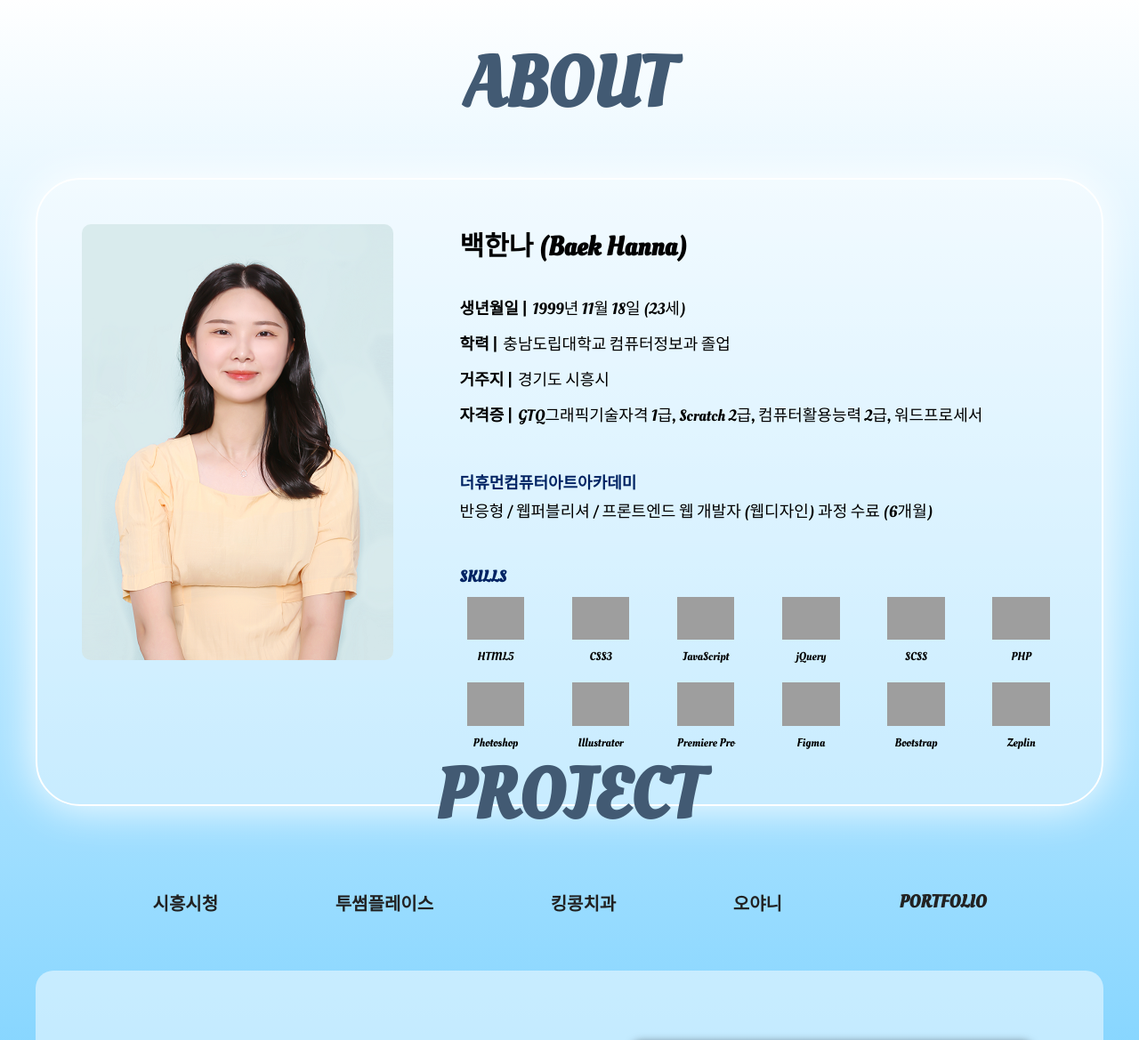
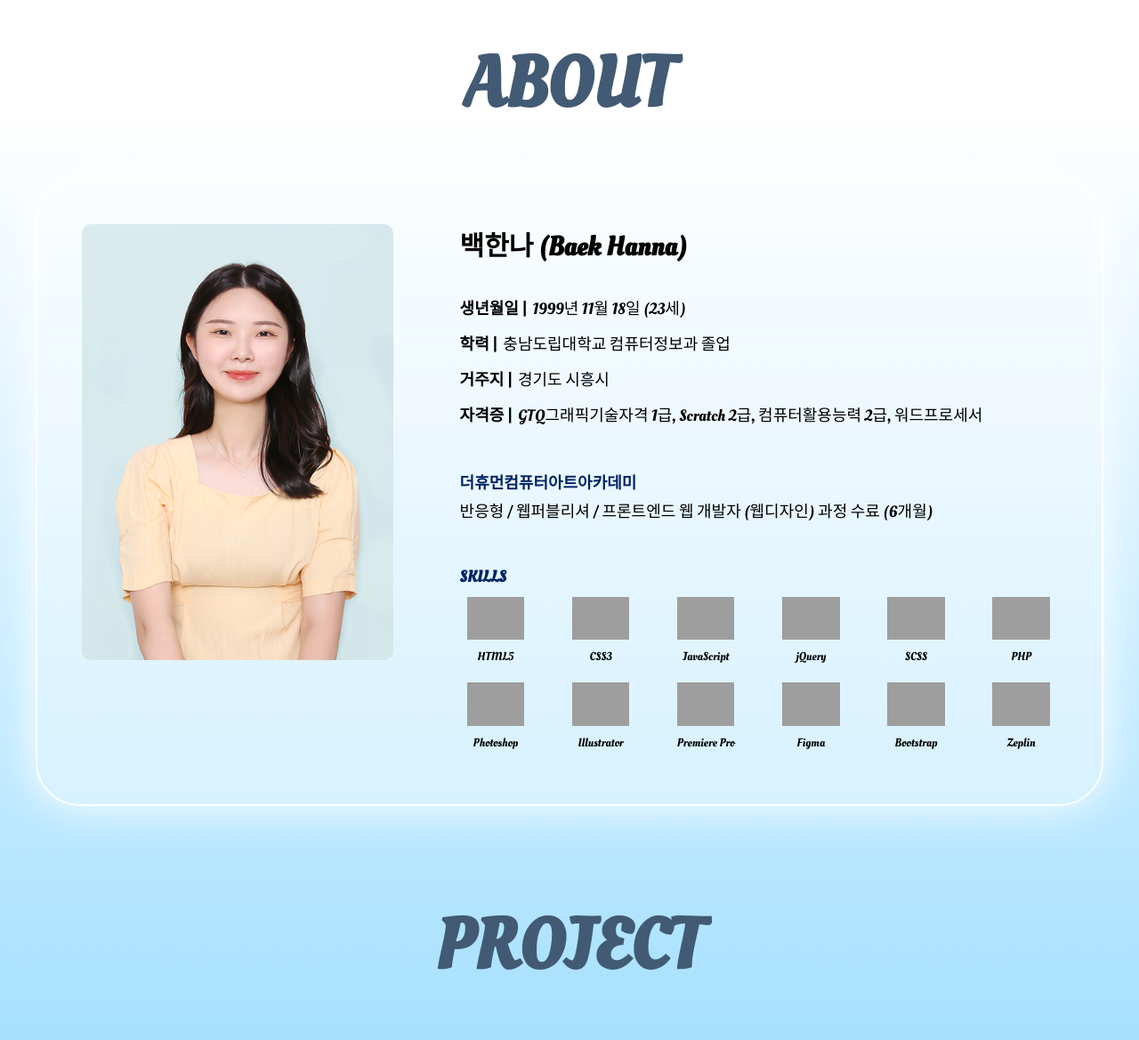
Before and after one commit to bhn2284/portfolio, a PHP site: page / in a window 1280 px wide. Shown: the part 800-1969 px from the top of the page at 89% size. Run offline with PHP 8.4, Linux system fonts and the light colour scheme; some web fonts are replaced; grey boxes are pictures that could not be loaded.

Commit message:
vh수정

```diff
--- a/css/style.css
+++ b/css/style.css
@@ -37,17 +37,20 @@
 #about {
   position: relative;
   height: 100vh;
+  min-height: 969px;
 }
 
 #project {
   position: relative;
   height: 100vh;
+  min-height: 969px;
 }
 
 #contact {
   position: relative;
   height: 95vh;
   overflow: hidden;
+  min-height: 969px;
 }
 
 #footer {
@@ -276,27 +279,27 @@ h2 {
   margin-bottom: 60px;
 }
 
-.project .name a {
+.project .name li a {
   display: block;
-  color: #222;
   position: relative;
   z-index: 3;
 }
 
-.project .name a:after {
+.project .name li a:after {
   content: '';
   display: block;
   position: absolute;
   top: 40%;
+  left: -5%;
   width: 0;
-  height: 35%;
+  height: 50%;
   background-color: rgba(255, 255, 255, 0.6);
   -webkit-transition: all .3s ease-in-out;
   transition: all .3s ease-in-out;
   z-index: -1;
 }
 
-.project .name a:hover:after, .project .name a.on:after {
+.project .name li.on a:after, .project .name li a:hover:after {
   width: 110%;
 }
 
--- a/css/style.scss
+++ b/css/style.scss
@@ -9,9 +9,9 @@ $dark-blue:#002363;
     &::after{content: ''; position:absolute; top:0; left:0; right:0; bottom:0; background:linear-gradient(transparent 60%, #fff);}
 }
 #canvas{width:100%; position:fixed; top:0px; left:0;}
-#about{position:relative; height:100vh;}
-#project{position:relative; height:100vh; }
-#contact{position:relative; height:95vh; overflow: hidden;}
+#about{position:relative; height:100vh; min-height:969px;}
+#project{position:relative; height:100vh; min-height:969px;}
+#contact{position:relative; height:95vh; overflow: hidden; min-height:969px;}
 #footer{position:relative; height:5vh; background:$dark-blue;}
 .container{width:1200px; margin:0 auto; position:relative; height:inherit;}
 h2{
@@ -139,10 +139,12 @@ h2{
         text-align:center;
         font-weight:bold;
         margin-bottom:60px;
-        a{
-            display: block; color:#222; position:relative; z-index:3;
-            &:after{content:''; display: block; position:absolute; top:40%;  width:0; height:35%; background-color:rgba(255,255,255,.6); transition: all .3s ease-in-out; z-index:-1;}
-            &:hover:after,&.on:after{width:110%;}
+        li{
+            a{
+                display: block; position:relative; z-index:3;
+                &:after{content:''; display: block; position:absolute; top:40%; left:-5%; width:0; height:50%; background-color:rgba(255,255,255,.6); transition: all .3s ease-in-out; z-index:-1;}
+            }
+            &.on a:after, a:hover:after{width:110%;}
         }
     }
     .view{
--- a/index.html
+++ b/index.html
@@ -91,7 +91,7 @@
                 </div>
             </section>
             <section id="project" class="project">
-                <div class="container">
+                <div class="container cf">
                     <h2>PROJECT</h2>
                     <ul class="name">
                         <li class="on"><a href="#">시흥시청</a></li>
--- a/js/background.js
+++ b/js/background.js
@@ -11,7 +11,7 @@
   var bubbles = [];
   var bubbleCount = 30;
   var bubbleSpeed = 1;
-  var popLines = 6;
+  var popLines = 8;
   var popDistance = 40;
   var mouseOffset = {
     x: 0,
--- a/js/script.js
+++ b/js/script.js
@@ -34,3 +34,30 @@ $('.name li').click(function(e){
     $('.view li').fadeOut(300);
     $('.view li').eq(idx).fadeIn(300);
 });
+
+//마우스휠
+var wheelDelta= 0; //휠 이벤트 발생 시 반환 값 확인 변수
+var browser= 0; //파이어폭스 브라우저 판별 변수 BOM (파이어폭스는 마우스 휠 이벤트를 인지하지 못하기 때문에 해당 변수가 필요)
+
+// $('section').each(function(index){
+//     $(this).on('mousewheel DOMMouseScroll', function(event){
+//         event.preventDefault();
+//         browser=window.navigator.userAgent.toLowerCase().indexOf('firefox');
+//         if(browser>=0){
+//             wheelDelta=-event.detail*40
+//         }else{
+//             wheelDelta=event.originalEvent.wheelDelta;
+//         }
+//         console.log(wheelDelta); //-120, 120 등
+
+//         if(wheelDelta<0){
+//             if(index<$('section').length-1){
+//                 $('html, body').stop().animate({scrollTop: $(this).next().offset().top},800);
+//             }
+//         }else{
+//             if(index >0) {
+//                 $('html, body').stop().animate({scrollTop: $(this).prev().offset().top},800);
+//             }
+//         }
+//     });
+// });
```
Also changed, not shown: 1 other file.
